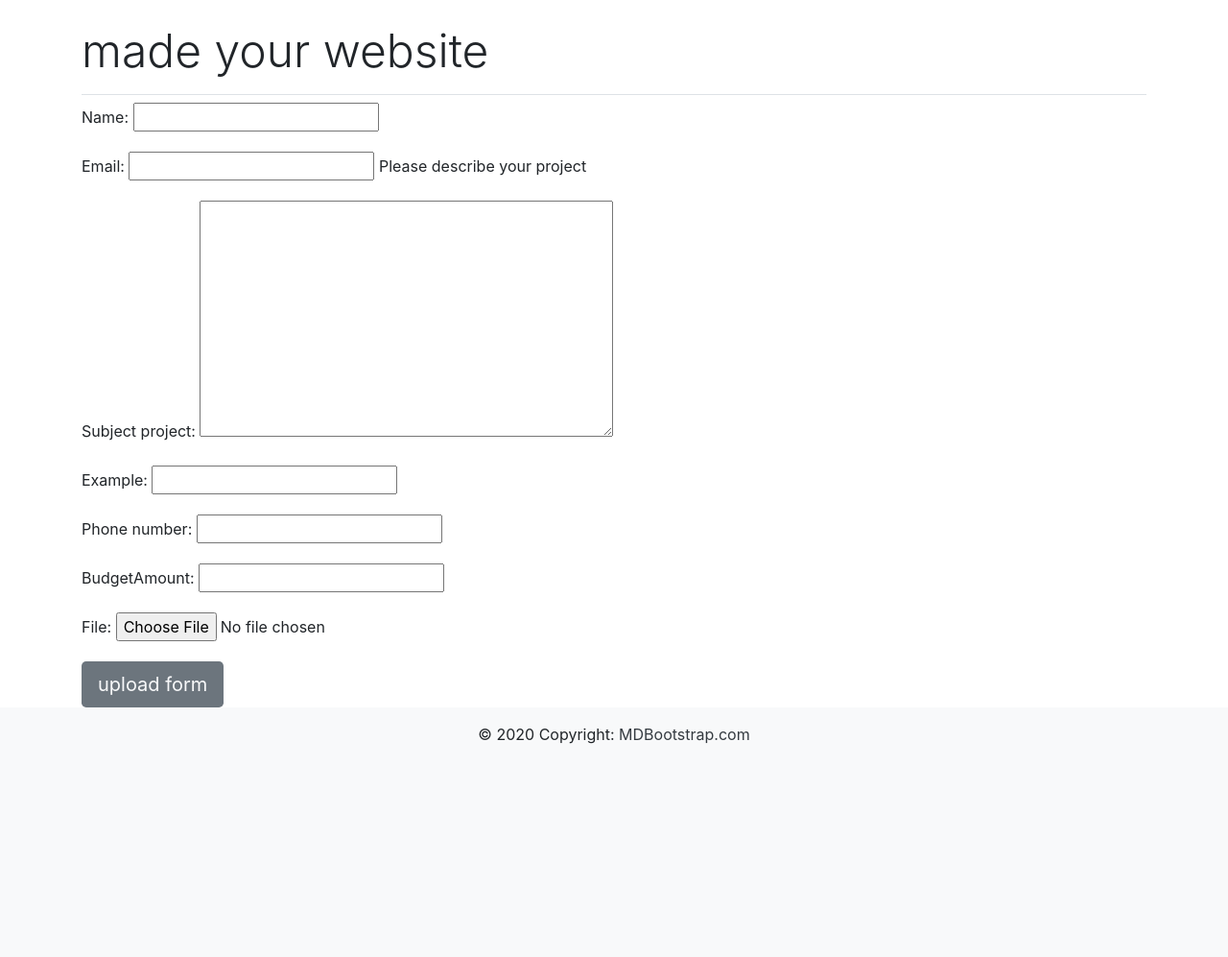
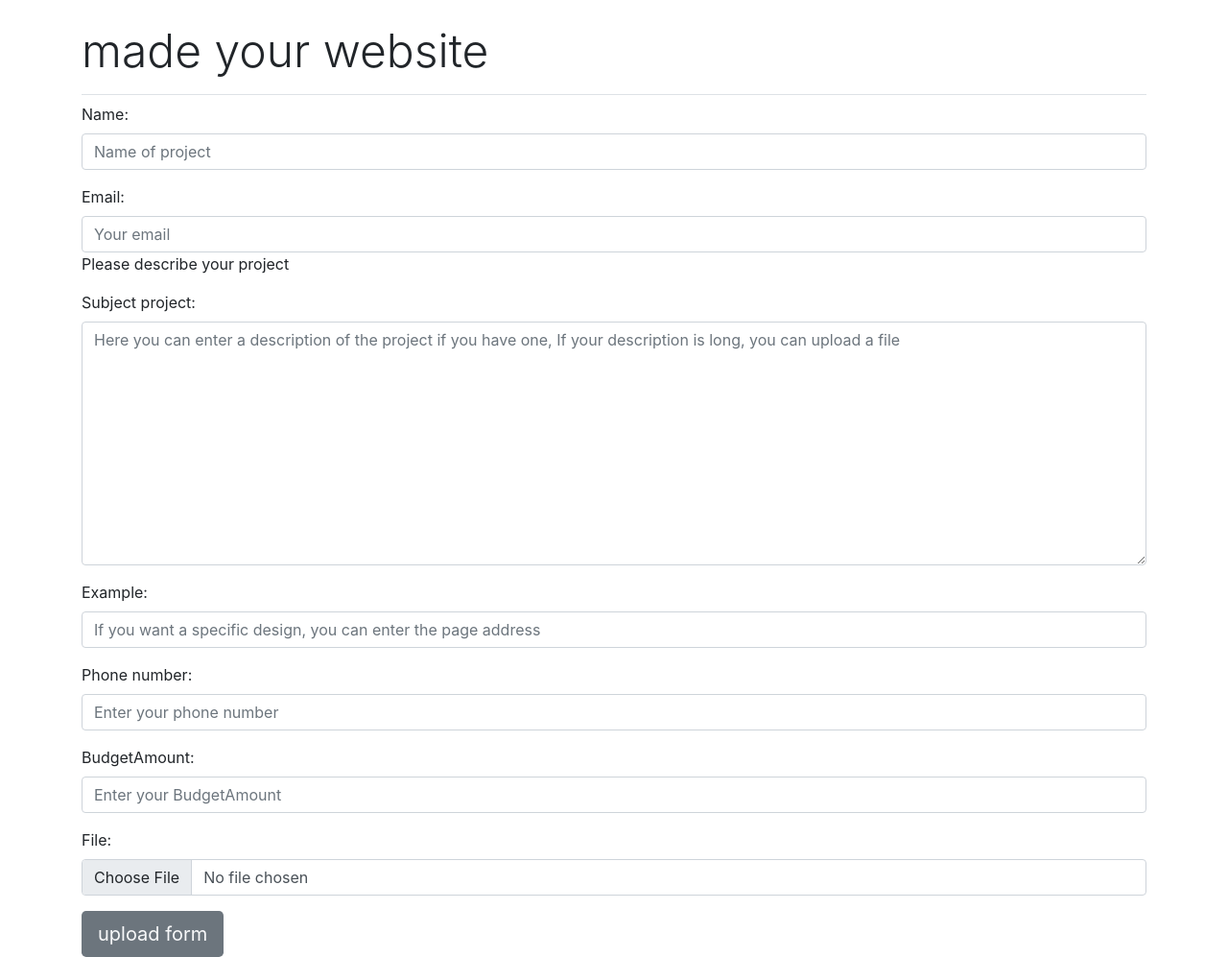
Before and after one commit to matinmat8/sitemat8, a Django app: page /Upload_requests/File_upload/upload/ in a window 1280 px wide. Shown: the part 58-1055 px from the top of the page at 96% size. Before the commit the page ends 833 px from the top, so only its background shows below. Run offline with Django 3.2, Linux system fonts and the light colour scheme; a user stored in the database is signed in; parts of the project's set-up code (start-up, migrations or seed data) failed here and were passed over; some libraries are stand-ins or nearby versions.

Commit message:
Improve site form templates

```diff
--- a/File/forms.py
+++ b/File/forms.py
@@ -1,8 +1,40 @@
 from django.forms import ModelForm
 from .models import Upload_File
+from django import forms
 
 
-class Upload_file(ModelForm):
+class Upload_file(forms.ModelForm):
     class Meta:
         model = Upload_File
         fields = ['name', 'email', 'subject_project', 'example', 'phone_number', 'BudgetAmount', 'File']
+
+    def __init__(self, *args, **kwargs):
+        super().__init__(*args, **kwargs)
+        self.fields['name'].widget.attrs.update({'class': 'form-control', 'placeholder': 'Name of project'})
+        self.fields['email'].widget.attrs.update({'class': 'form-control', 'placeholder': 'Your email'})
+        self.fields['subject_project'].widget.attrs.update({'class': 'form-control', 'placeholder': 'Here you can '
+                                                                                                    'enter a '
+                                                                                                    'description of '
+                                                                                                    'the project if '
+                                                                                                    'you have one, If '
+                                                                                                    'your description '
+                                                                                                    'is long, '
+                                                                                                    'you can upload a '
+                                                                                                    'file'})
+        self.fields['example'].widget.attrs.update({'class': 'form-control', 'placeholder': 'If you want a specific '
+                                                                                            'design, you can enter '
+                                                                                            'the page address'})
+        self.fields['phone_number'].widget.attrs.update({'class': 'form-control', 'placeholder': 'Enter your phone '
+                                                                                                 'number'})
+        self.fields['BudgetAmount'].widget.attrs.update({'class': 'form-control', 'placeholder': 'Enter your '
+                                                                                                 'BudgetAmount'})
+        self.fields['File'].widget.attrs.update({'class': 'form-control', 'placeholder': 'Upload your file about '
+                                                                                         'project'})
+
+
+
+
+
+       # def __init__(self, *args, **kwargs):
+        #    super().__init__(*args, **kwargs)
+         #   self.fields['name'].widget.attrs.update({'class': 'form-control', 'placeholder': 'Email address'})
--- a/article/models.py
+++ b/article/models.py
@@ -22,6 +22,7 @@ class PostArticle(models.Model):
     update = models.DateField(auto_now=True)
     publish = models.DateField(default=timezone.now)
     status = models.CharField(max_length=10, choices=STATUS_CHOICES, default='draft')
+    likes = models.ManyToManyField(User, related_name='like_post')
 
     tags = TaggableManager()
 
@@ -38,6 +39,8 @@ class PostArticle(models.Model):
         return reverse('article:post_detail',
                        kwargs={"id":self.id})
 
+    def number_of_likes(self):
+        return self.likes.count()
 
 class PostComment(models.Model):
     post = models.ForeignKey(PostArticle, on_delete=models.CASCADE, related_name='comments')
--- a/article/templates/article/base.html
+++ b/article/templates/article/base.html
@@ -78,14 +78,9 @@
             {% block content %}<p>made site with SiteMat8</p>{% endblock content %}
         </div>
     </main>
-    <footer class="bg-light text-center text-lg-start">
-  <!-- Copyright -->
-  <div class="text-center p-3" style="background-color: #f8f9fa;">
-    © 2020 Copyright:
-    <a class="text-dark" href="{% url 'article:index' %}">MDBootstrap.com</a>
-  </div>
-  <!-- Copyright -->
-</footer>
+    <footer>
+        {% block footer %}{% endblock footer %}
+    </footer>
 
 
     <script src="https://cdn.jsdelivr.net/npm/bootstrap@5.0.0-beta2/dist/js/bootstrap.bundle.min.js" integrity="sha384-b5kHyXgcpbZJO/tY9Ul7kGkf1S0CWuKcCD38l8YkeH8z8QjE0GmW1gYU5S9FOnJ0" crossorigin="anonymous"></script>
--- a/article/urls.py
+++ b/article/urls.py
@@ -23,6 +23,7 @@ urlpatterns = [
     path('feed/', LatestPostsFeed(), name='Post_Feed'),
     path('sitemaps.xml', sitemap, {'sitemaps': sitemaps},
          name=' django.contrib.sitemaps.views.sitemap'),
+    #path('like/<int:pk>/', views.LikeView, name='like_post'),
 ]
 
 if settings.DEBUG:
--- a/authentication/templates/registration/login.html
+++ b/authentication/templates/registration/login.html
@@ -2,11 +2,12 @@
 {% block page_header %}
 <h1>Log in</h1>
 {% endblock page_header %}
+
 {% block content %}
-  <form method="post">
+  <form method="post" class="form-control">
     {% csrf_token %}
     {{ form.as_p }}
     <button type="submit" class="btn btn-primary  btn-lg" >Login</button>
-    <p>Don't have an account? Create One <a href="{% url 'authentication:index' %}> here </a></p>
+    <p>Don't have an account? Create One <a href="{% url 'authentication:index' %}"> here </a></p>
   </form>
 {% endblock content %}
--- /dev/null
+++ b/media/media/1_08PO490.txt
@@ -0,0 +1 @@
+answer: maktab_ceh
```
Also changed, not shown: article/forms.py (+20 -0 lines), article/templates/article/detail.html (+21 -0 lines), article/templates/article/index.html (+10 -0 lines), article/templates/article/share.html (+10 -3 lines), article/views.py (+36 -0 lines), article/migrations/0012_postarticle_likes.py (added).
